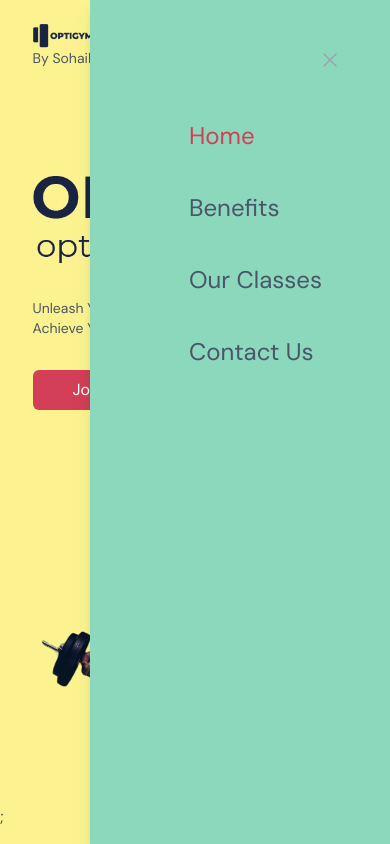
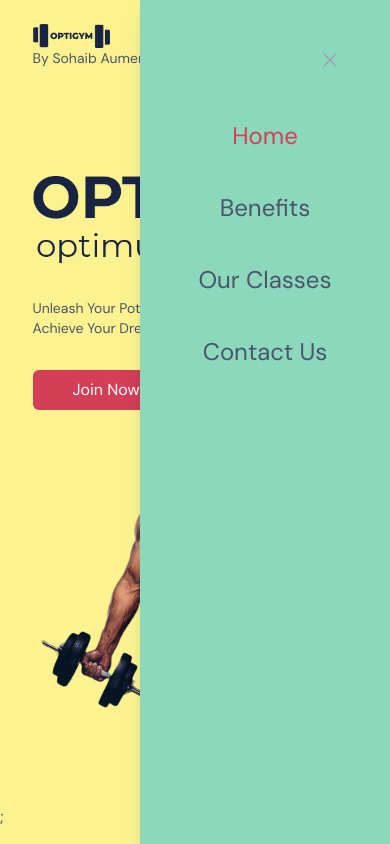
Before and after one commit to sohaibaumer/optigym-app, a React (Vite) app: page / in a window 390 px wide. Both pictures are taken after a click on the button 337 px from the left and 46 px from the top of the page. Shown: the top 844 px of the page. Built offline with nearby package versions, Linux system fonts and the light colour scheme.

Commit message:
update mobile navbar

```diff
--- a/src/scenes/navbar/index.tsx
+++ b/src/scenes/navbar/index.tsx
@@ -75,14 +75,14 @@ const Navbar = ({ isTopOfPage, selectedPage, setSelectedPage }: Props) => {
       </div>
 
       {!isAboveMediumScreens && isMenuToggled && (
-        <div className="fixed bottom-0 right-0 z-40 h-full w-[300px] bg-primary-100 drop-shadow-xl">
+        <div className="fixed bottom-0 right-0 z-40 h-full w-[250px] xs:w-[300px] bg-primary-100 drop-shadow-xl">
           <div className="flex justify-end p-12">
             <button onClick={() => setIsMenuToggled(!isMenuToggled)}>
               <XMarkIcon className="h-6 w-6 text-gray-400" />
             </button>
           </div>
 
-          <div className="ml-[33%] flex flex-col gap-10 text-2xl">
+          <div className="mx-auto flex flex-col items-center gap-10 text-2xl">
             <Link
               page="Home"
               selectedPage={selectedPage}
```
